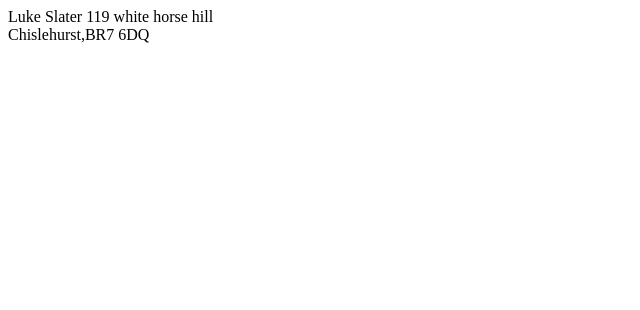
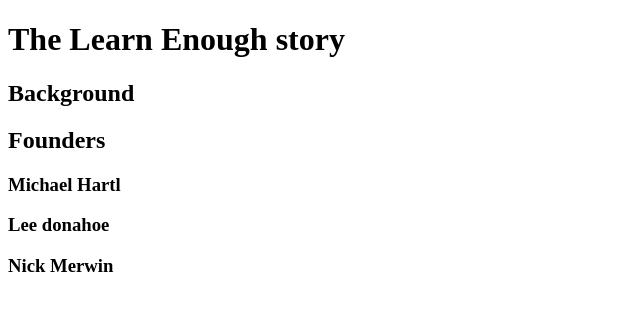
Before and after one commit to lukeslater0961/sample_website, a plain HTML site: page index.html in a window 1280 px wide. Shown: the whole page, without its empty margins (0-640 px from the left). Drawn offline with Linux system fonts and the light colour scheme.

Commit message:
Changed the title and added 6 headings

```diff
--- a/index.html
+++ b/index.html
@@ -1,12 +1,21 @@
 <!DOCTYPE html>
 <html>
     <head>
-        <title>What's my name ?</title>
+        <title>Learn Enough to be Dangerous</title>
         <meta charset="utf-8">
     </head>
     <body>
-        Luke Slater
-        119 white horse hill<br>
-        Chislehurst,BR7 6DQ<br>
+        <h1>The Learn Enough story</h1>
+
+        <h2>Background</h2>
+
+        <h2>Founders</h2>
+
+        <h3>Michael Hartl</h3>
+
+        <h3>Lee donahoe</h3>
+
+        <h3>Nick Merwin</h3>
+
     </body>
 </html>
```
